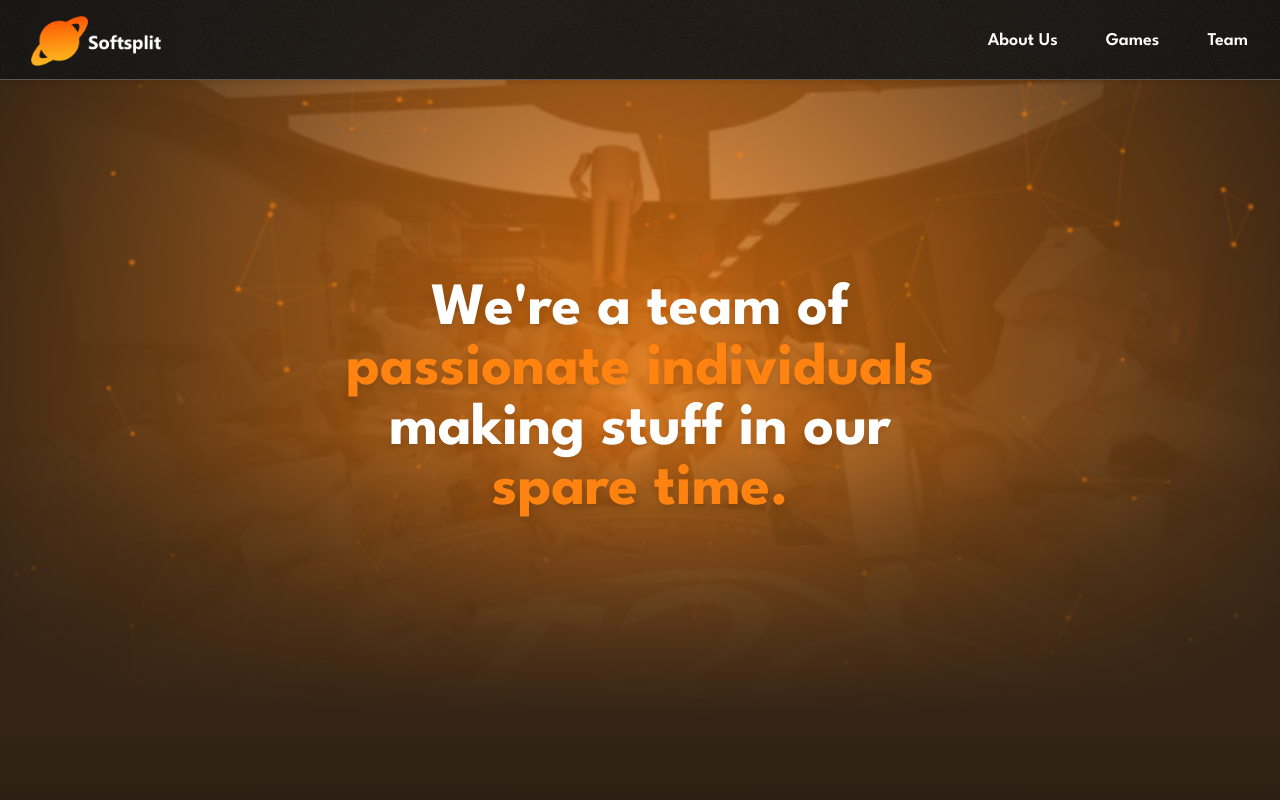
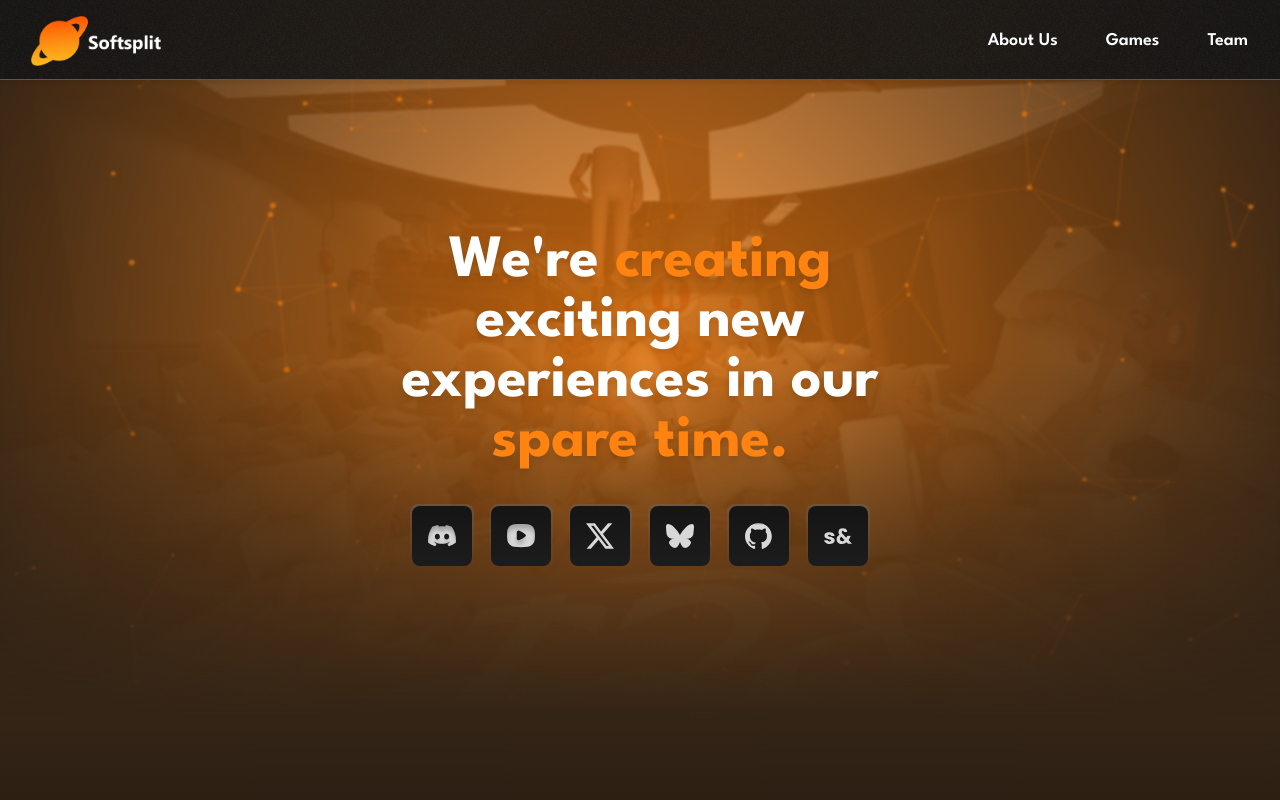
Before and after one commit to Softsplit/softsplit.web, an Angular app: page / in a window 1280 px wide. Shown: the top 800 px of the page. Built offline with nearby package versions, Linux system fonts and the light colour scheme.

Commit message:
Add socials to hero

```diff
--- a/src/app/home/home.component.ts
+++ b/src/app/home/home.component.ts
@@ -1,6 +1,7 @@
 import { CommonModule } from '@angular/common';
 import { Component, ElementRef, ViewChild, OnInit, AfterViewInit, Inject, PLATFORM_ID } from '@angular/core';
 import { isPlatformBrowser } from '@angular/common';
+import { SocialButtonsComponent } from "../social-buttons.component";
 
 interface Particle {
   x: number;
@@ -22,21 +23,21 @@ interface Game {
 @Component({
   selector: 'app-home',
   standalone: true,
-  imports: [CommonModule],
+  imports: [CommonModule, SocialButtonsComponent],
   template: `
     <section class="hero-section flex bg-cover bg-center relative min-h-[68.5vh] lg:min-h-[85vh] xl:min-h-[90vh] justify-center">
       <canvas #particleCanvas class="absolute w-full h-full"></canvas>
-      <div class="backdrop-blur-[1px] flex items-center justify-center w-full px-12 pt-[10rem] pb-20 relative">
-        <div class="absolute bottom-0 left-0 right-0 h-72 bg-gradient-to-t from-[#332416] to-transparent"></div>
-        <!-- Changed div classes to center content -->
-        <div class="text-white w-full md:w-2/3 lg:w-1/2 flex flex-col items-center">
+      <div class="backdrop-blur-[1px] flex flex-col items-center justify-center w-full px-12 pt-[10rem] pb-20 relative">
+        <div class="absolute bottom-0 left-0 right-0 h-[50%] bg-gradient-to-t from-[#332416] via-[#33241680] to-transparent"></div>
+        <div class="text-white w-full md:w-2/3 lg:w-1/2 flex flex-col items-center relative z-10">
           <h1 class="text-5xl lg:text-6xl font-bold animate-fade-in leading-tight drop-shadow-lg text-center">
-            <span class="text-white">We're a team of</span>
-            <span class="text-[#fe8310]"> passionate individuals</span>
-            <span class="text-white"> making stuff in our</span>
+            <span class="text-white">We're</span>
+            <span class="text-[#fe8310]"> creating</span>
+            <span class="text-white"> exciting new experiences in our</span>
             <span class="text-[#fe8310]"> spare time.</span>
           </h1>
         </div>
+        <app-social-buttons class="hero-social-buttons mt-8 relative z-10" />
       </div>
     </section>
     <section id="games" class="games-section flex py-20 px-4 relative justify-center">
--- a/src/app/social-buttons.component.ts
+++ b/src/app/social-buttons.component.ts
@@ -10,7 +10,7 @@ interface SocialLink {
   selector: 'app-social-buttons',
   standalone: true,
   template: `
-    <div class="grid grid-cols-3 gap-2">
+    <div class="grid auto-rows-auto gap-4 social-buttons-grid">
       @for (social of socialLinks; track social.name) {
         <a
           [href]="social.url"
@@ -31,6 +31,47 @@ interface SocialLink {
   styles: [`
     :host {
       display: block;
+    }
+
+    .social-buttons-grid {
+      grid-template-columns: repeat(3, auto);
+    }
+
+    :host(.hero-social-buttons) {
+      margin-top: 2rem;
+
+      .social-buttons-grid {
+        grid-template-columns: auto-fit;
+        grid-auto-flow: column;
+        justify-content: center;
+        gap: 1rem;
+
+        @media (min-width: 768px) {
+          grid-template-columns: repeat(4, auto);
+        }
+      }
+
+      a {
+        padding: 0.1rem; // Larger border for hero section buttons
+      }
+
+      a div {
+        padding: 0.75rem;
+
+        @media (min-width: 768px) {
+          padding: 1rem;
+        }
+      }
+
+      img {
+        width: 1.25rem;
+        height: 1.25rem;
+
+        @media (min-width: 768px) {
+          width: 1.75rem;
+          height: 1.75rem;
+        }
+      }
     }
 
     a {
--- a/src/index.html
+++ b/src/index.html
@@ -1,5 +1,6 @@
 <!doctype html>
 <html lang="en">
+
 <head>
   <meta charset="utf-8">
   <title>Softsplit</title>
@@ -23,10 +24,13 @@
   <!-- Fonts -->
   <link rel="preconnect" href="https://fonts.googleapis.com">
   <link rel="preconnect" href="https://fonts.gstatic.com" crossorigin>
-  <link href="https://fonts.googleapis.com/css2?family=League+Spartan:wght@100..900&family=Outfit:wght@100..900&display=swap"
-        rel="stylesheet">
+  <link href="https://fonts.googleapis.com/css2?family=League+Spartan:wght@100..900" rel="stylesheet">
+  <link href="https://fonts.googleapis.com/css2?family=Outfit:wght@100..900&display=swap" rel="stylesheet" />
+  <link href="https://fonts.googleapis.com/css2?family=Material+Symbols+Outlined" rel="stylesheet" />
 </head>
+
 <body>
   <app-root></app-root>
 </body>
+
 </html>
```
Also changed, not shown: public/footer_logo.png (renamed from public/logo.png), public/games_bg.png (added).
